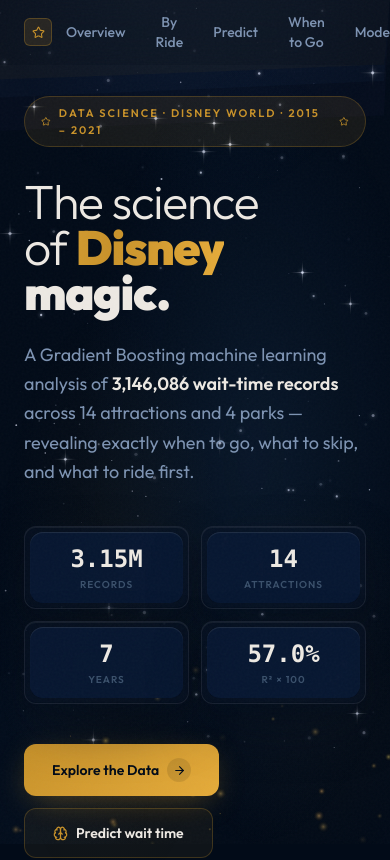
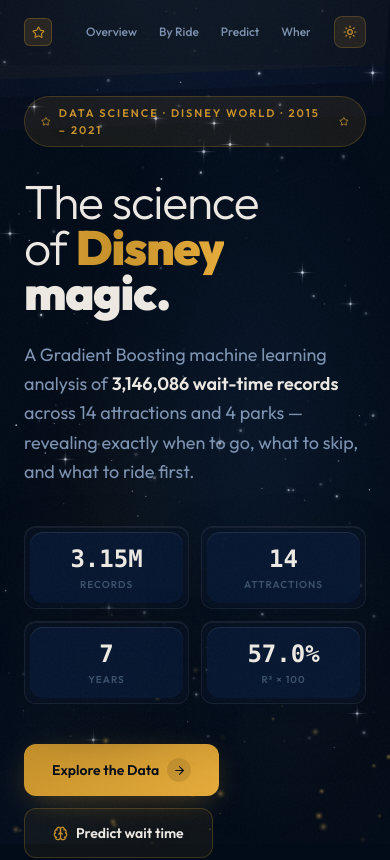
Before and after one commit to johnnynguyen04/wdw-dashboard, a Next.js app: page / in a window 390 px wide. Shown: the top 860 px of the page. Built offline with nearby package versions, Linux system fonts and the light colour scheme.

Commit message:
Fix nav overflow and heatmap padding on mobile

```diff
--- a/app/globals.css
+++ b/app/globals.css
@@ -212,6 +212,10 @@
 /* Tabular numbers for data */
 .tabular-nums { font-variant-numeric: tabular-nums; }
 
+/* Hide scrollbar but keep scroll functionality */
+.scrollbar-hide { -ms-overflow-style: none; scrollbar-width: none; }
+.scrollbar-hide::-webkit-scrollbar { display: none; }
+
 /* ============================================================
    THEMED FORM ELEMENTS
 ============================================================ */
--- a/app/page.tsx
+++ b/app/page.tsx
@@ -632,7 +632,7 @@
           </span>
         </button>
 
-        <nav className="flex items-center gap-0.5" aria-label="Sections">
+        <nav className="flex items-center gap-0.5 overflow-x-auto max-w-[60vw] md:max-w-none scrollbar-hide" aria-label="Sections">
           {NAV_ITEMS.map((item) => {
             const active = activeSection === item.id
             return (
@@ -641,7 +641,7 @@
                 onClick={() => scrollTo(item.id)}
                 whileHover={{ scale: 1.08, y: -1 }}
                 transition={{ type: "spring", stiffness: 400, damping: 25 }}
-                className="relative px-3.5 py-2 text-sm font-medium rounded-lg"
+                className="relative px-2.5 sm:px-3.5 py-2 text-xs sm:text-sm font-medium rounded-lg flex-shrink-0"
                 style={{ color: active ? "var(--text-primary)" : "var(--text-secondary)" }}
               >
                 {active && (
@@ -1642,7 +1642,7 @@
             initial={{ opacity: 0, y: 12 }} animate={{ opacity: 1, y: 0 }} exit={{ opacity: 0, y: -8 }}
             transition={{ duration: 0.35, ease: [0.32, 0.72, 0, 1] }}>
 
-            <TiltCard className="glass-card p-8 mb-6 overflow-x-auto" intensity={2}>
+            <TiltCard className="glass-card p-4 sm:p-8 mb-6 overflow-x-auto" intensity={2}>
               <div className="text-[11px] font-semibold tracking-[0.2em] uppercase mb-6" style={{ color: parkMeta?.color ?? "#C8922A" }}>
                 Avg Wait (min) · {activePark} · Hourly
               </div>
```
